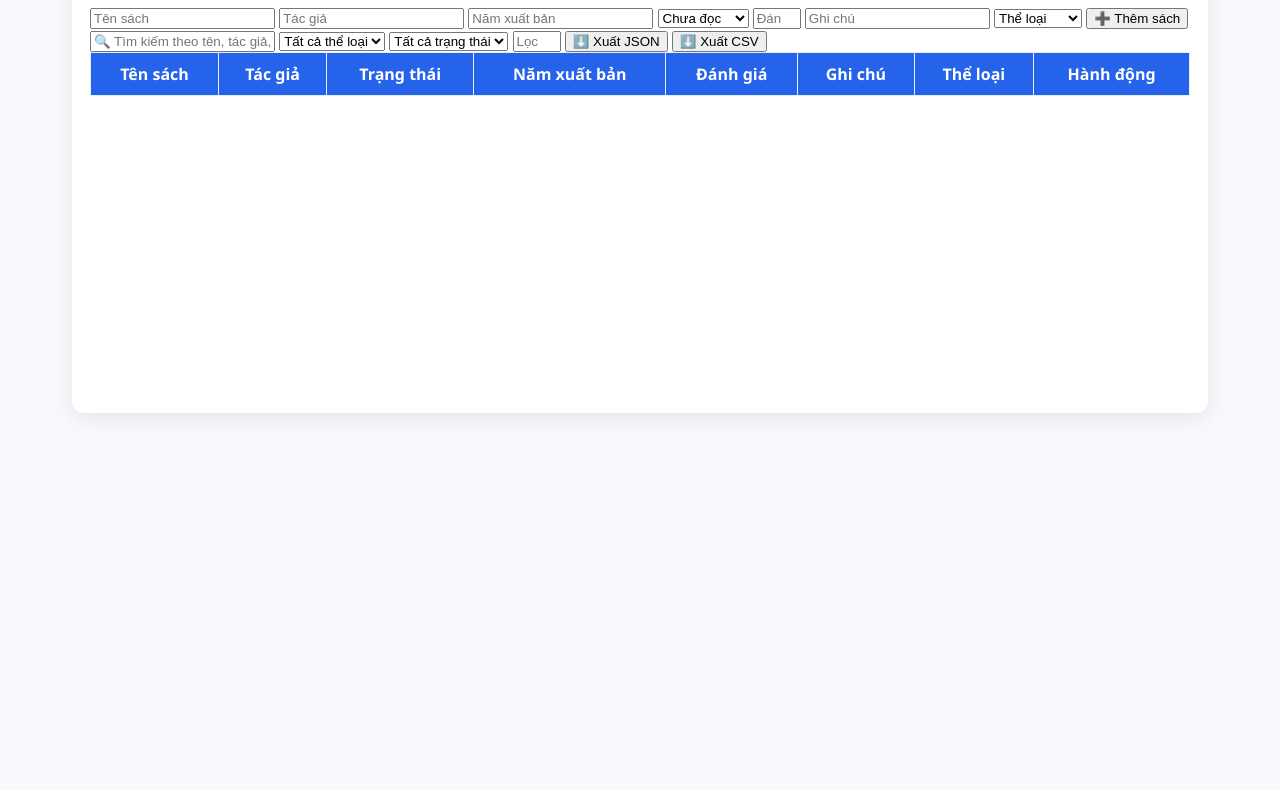
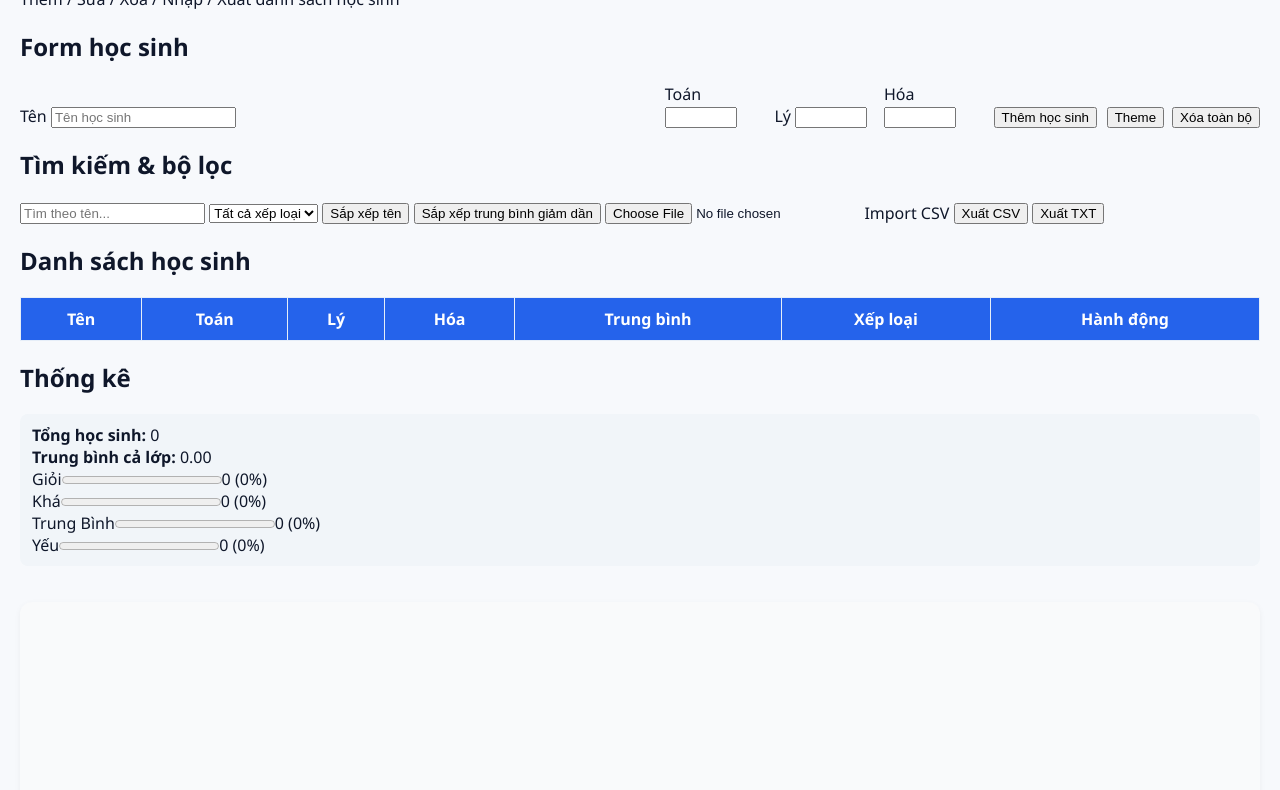
Before and after one commit to AnhNKT/TODO-LIST, a website: page student-average/index.html in a window 1280 px wide. Shown: the part 118-908 px from the top of the page. Before the commit the page ends 800 px from the top, so only its background shows below. Drawn offline with nearby package versions, Linux system fonts and the light colour scheme; files whose address does not match are found by name.

Commit message:
Cập nhật code mới cho project quản lý học sinh

```diff
--- a/student-average/index.html
+++ b/student-average/index.html
@@ -1,81 +1,134 @@
-<!DOCTYPE html>
+<!doctype html>
 <html lang="vi">
   <head>
-  <meta charset="UTF-8" />
-  <meta name="viewport" content="width=device-width, initial-scale=1.0" />
-  <title>📚 Quản Lý Sách Nâng Cao</title>
-  <link rel="stylesheet" href="style.css" />
-  <script src="https://cdn.jsdelivr.net/npm/chart.js"></script>
+    <meta charset="utf-8" />
+    <meta name="viewport" content="width=device-width,initial-scale=1" />
+    <title>Quản lý học sinh — Student Manager</title>
+    <link rel="stylesheet" href="style.css">
   </head>
   <body>
-  <div class="container">
-    <h1>📚 ỨNG DỤNG QUẢN LÝ SÁCH NÂNG CAO</h1>
+    <header>
+      <h1>Quản lý học sinh</h1>
+      <p>Thêm / Sửa / Xóa / Nhập / Xuất danh sách học sinh</p>
+    </header>
 
-    <div class="form-section" id="formSection">
-      <input id="title" placeholder="Tên sách" />
-      <input id="author" placeholder="Tác giả" />
-      <input id="year" type="number" placeholder="Năm xuất bản" />
-      <select id="status">
-        <option value="Chưa đọc">Chưa đọc</option>
-        <option value="Đang đọc">Đang đọc</option>
-        <option value="Hoàn thành">Hoàn thành</option>
-      </select>
-      <input id="rating" type="number" placeholder="Đánh giá (1-5)" min="1" max="5" />
-      <input id="note" placeholder="Ghi chú" />
-      <select id="genre">
-        <option value="">Thể loại</option>
-        <option value="Tiểu thuyết">Tiểu thuyết</option>
-        <option value="Khoa học">Khoa học</option>
-        <option value="Kinh tế">Kinh tế</option>
-        <option value="Khác">Khác</option>
-      </select>
-      <button id="addBtn">➕ Thêm sách</button>
+    <main>
+      <section class="card">
+        <h2>Form học sinh</h2>
+        <div style="display:flex;gap:0.6rem;flex-wrap:wrap;align-items:flex-end">
+          <div style="flex:1">
+            <label for="name">Tên</label>
+            <input id="name" type="text" placeholder="Tên học sinh" />
+          </div>
+          <div style="width:100px">
+            <label for="math">Toán</label>
+            <input id="math" type="number" min="0" max="10" step="0.1" />
+          </div>
+          <div style="width:100px">
+            <label for="physics">Lý</label>
+            <input id="physics" type="number" min="0" max="10" step="0.1" />
+          </div>
+          <div style="width:100px">
+            <label for="chemistry">Hóa</label>
+            <input id="chemistry" type="number" min="0" max="10" step="0.1" />
           </div>
 
-    <div class="filter-section">
-      <input id="search" placeholder="🔍 Tìm kiếm theo tên, tác giả, năm..." />
-      <select id="filterGenre">
-        <option value="">Tất cả thể loại</option>
-        <option value="Tiểu thuyết">Tiểu thuyết</option>
-        <option value="Khoa học">Khoa học</option>
-        <option value="Kinh tế">Kinh tế</option>
-        <option value="Khác">Khác</option>
-      </select>
-      <select id="filterStatus">
-        <option value="">Tất cả trạng thái</option>
-        <option value="Chưa đọc">Chưa đọc</option>
-        <option value="Đang đọc">Đang đọc</option>
-        <option value="Hoàn thành">Hoàn thành</option>
-      </select>
-      <input id="filterRating" type="number" placeholder="Lọc đánh giá ≥ ..." min="1" max="5" />
-      <button id="exportJSON">⬇️ Xuất JSON</button>
-      <button id="exportCSV">⬇️ Xuất CSV</button>
+          <div>
+            <button id="addBtn">Thêm học sinh</button>
           </div>
 
-    <table>
+          <div style="margin-left:auto; display:flex; gap:0.5rem; align-items:center">
+            <button id="btnTheme">Theme</button>
+            <button id="btnClearAll">Xóa toàn bộ</button>
+          </div>
+        </div>
+      </section>
+
+      <section class="card top">
+        <h2>Tìm kiếm & bộ lọc</h2>
+        <div class="controls">
+          <input id="searchInput" type="search" placeholder="Tìm theo tên..." />
+          <select id="filterRank">
+            <option value="">Tất cả xếp loại</option>
+            <option value="Giỏi">Giỏi</option>
+            <option value="Khá">Khá</option>
+            <option value="Trung Bình">Trung Bình</option>
+            <option value="Yếu">Yếu</option>
+          </select>
+
+          <button id="sortName">Sắp xếp tên</button>
+          <button id="sortAvg">Sắp xếp trung bình giảm dần</button>
+
+          <label style="display:inline-flex;align-items:center;gap:0.4rem">
+            <input id="importFile" type="file" accept=".csv" /> Import CSV
+          </label>
+
+          <button id="btnCSV">Xuất CSV</button>
+          <button id="btnTXT">Xuất TXT</button>
+        </div>
+      </section>
+
+      <section class="card top">
+        <h2>Danh sách học sinh</h2>
+        <div style="overflow:auto">
+          <table id="studentTable" style="width:100%">
             <thead>
               <tr>
-          <th>Tên sách</th>
-          <th>Tác giả</th>
-          <th>Trạng thái</th>
-          <th>Năm xuất bản</th>
-          <th>Đánh giá</th>
-          <th>Ghi chú</th>
-          <th>Thể loại</th>
+                <th>Tên</th>
+                <th>Toán</th>
+                <th>Lý</th>
+                <th>Hóa</th>
+                <th>Trung bình</th>
+                <th>Xếp loại</th>
                 <th>Hành động</th>
               </tr>
             </thead>
-      <tbody id="bookList"></tbody>
+            <tbody>
+              <!-- Rows sẽ được render bằng JS -->
+            </tbody>
           </table>
+        </div>
+      </section>
 
-    <div class="chart-container">
-      <canvas id="statusChart"></canvas>
-      <canvas id="yearChart"></canvas>
+      <section class="card top">
+        <h2>Thống kê</h2>
+        <div class="stats">
+          <div>
+            <strong>Tổng học sinh:</strong> <span id="totalStudents">0</span>
+          </div>
+          <div>
+            <strong>Trung bình cả lớp:</strong> <span id="avgAll">0.00</span>
+          </div>
+          <div style="grid-column:1/-1">
+            <div class="prog-row"><label>Giỏi</label><progress id="pExcellent" max="100" value="0"></progress><span id="nExcellent">0 (0%)</span></div>
+            <div class="prog-row"><label>Khá</label><progress id="pGood" max="100" value="0"></progress><span id="nGood">0 (0%)</span></div>
+            <div class="prog-row"><label>Trung Bình</label><progress id="pAverage" max="100" value="0"></progress><span id="nAverage">0 (0%)</span></div>
+            <div class="prog-row"><label>Yếu</label><progress id="pWeak" max="100" value="0"></progress><span id="nWeak">0 (0%)</span></div>
           </div>
         </div>
 
-  <div id="popup"></div>
+        <div class="charts top">
+          <div style="flex:1;min-width:320px">
+            <canvas id="barChart"></canvas>
+          </div>
+          <div style="flex:1;min-width:320px">
+            <canvas id="pieChart"></canvas>
+          </div>
+        </div>
 
-  <script src="book.js"></script>
+        <div id="topStudents" class="top"></div>
+      </section>
+    </main>
+
+    <footer>
+      <p>File HTML tạo bởi ChatGPT — Dán mã TypeScript của bạn vào <code>app.ts</code> và biên dịch sang <code>app.js</code> hoặc chuyển mã JS tương ứng vào <code>app.js</code>.</p>
+    </footer>
+
+    <!-- Chart.js (CDN) -->
+    <script src="https://cdn.jsdelivr.net/npm/chart.js"></script>
+
+    <!-- YOUR APP SCRIPT -->
+    <!-- Nếu bạn đang dùng TypeScript: biên dịch file .ts (mã bạn gửi) thành app.js và đặt cùng thư mục -->
+    <script type="module" src="app.js"></script>
   </body>
 </html>
```
Lines whose indentation alone changed are shown as unchanged.
